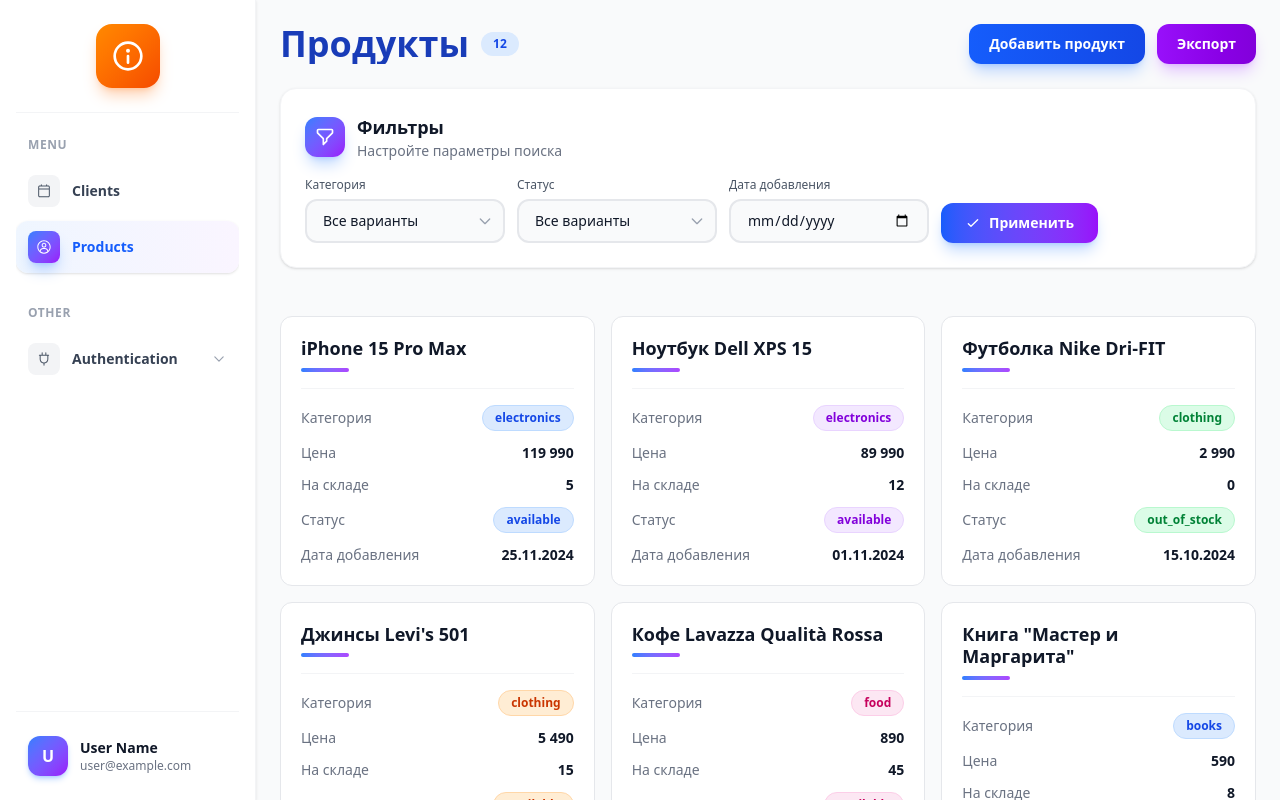
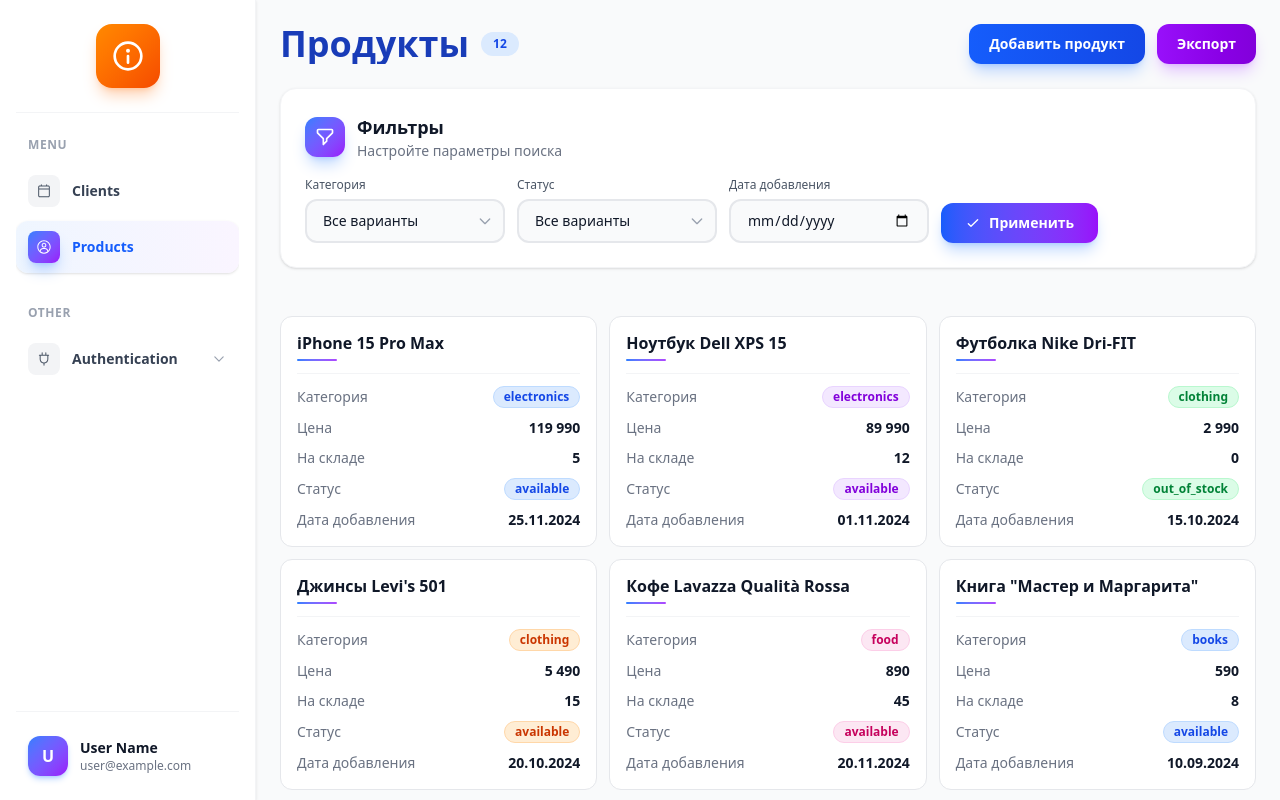
Before and after one commit to mestoevinal/textile-from-turkey, a React (Vite) app: page /products in a window 1280 px wide. Shown: the top 800 px of the page. Built offline with nearby package versions, Linux system fonts and the light colour scheme.

Commit message:
redesign card

```diff
--- a/src/pages/CardList.tsx
+++ b/src/pages/CardList.tsx
@@ -5,47 +5,32 @@
   data: Record<string, unknown>[]
   fields: Field[]
 }
-
 export function CardList({ data, fields }: CardListProps) {
   const visibleFields = fields.filter(f => f.visible);
-
-  // Сортируем поля по order
   const sortedFields = [...visibleFields].sort((a: any, b: any) => a.order - b.order);
-
-  // Первое поле = заголовок
   const titleField = sortedFields[0];
   const detailFields = sortedFields.slice(1);
 
-  // Функция для форматирования значения в зависимости от типа
   const formatValue = (value: unknown, field: Field): string => {
     if (value === null || value === undefined) return '—';
-
     const strValue = String(value);
 
-    // Форматирование по типу поля
     switch (field.fieldType) {
       case 'date':
-        // Форматируем дату
         return new Date(strValue).toLocaleDateString('ru-RU', {
           day: '2-digit',
           month: '2-digit',
           year: 'numeric'
         });
-
       case 'number':
-        // Форматируем число
         return Number(value).toLocaleString('ru-RU');
-
       case 'select':
-        // Можно добавить бейдж
         return strValue;
-
       default:
         return strValue;
     }
   };
 
-  // Цвета для бейджей (циклически)
   const badgeColors = [
     'bg-blue-100 text-blue-700 border-blue-200',
     'bg-purple-100 text-purple-700 border-purple-200',
@@ -55,27 +40,27 @@
   ];
 
   return (
-    <div className="grid grid-cols-1 md:grid-cols-2 lg:grid-cols-3 gap-4">
+    <div className="grid grid-cols-1 md:grid-cols-2 lg:grid-cols-3 gap-3">
       {data.map((item, idx) => {
         const accentColor = badgeColors[idx % badgeColors.length];
 
         return (
           <div
             key={idx}
-            className="bg-white rounded-xl p-5 border border-gray-200 hover:border-blue-400 hover:shadow-lg transition-all duration-200 active:scale-[0.98] cursor-pointer"
+            className="bg-white rounded-xl p-4 border border-gray-200 hover:border-blue-400 hover:shadow-lg transition-all duration-200 active:scale-[0.98] cursor-pointer"
           >
             {/* Заголовок карточки */}
             {titleField && (
-              <div className="mb-4 pb-4 border-b border-gray-100">
-                <h3 className="text-lg font-bold text-gray-900 leading-tight mb-2">
+              <div className="mb-3 pb-3 border-b border-gray-100">
+                <h3 className="text-base font-bold text-gray-900 leading-tight mb-1.5">
                   {formatValue(item[titleField.fieldName], titleField)}
                 </h3>
-                <div className="w-12 h-1 bg-gradient-to-r from-blue-500 to-purple-500 rounded-full"></div>
+                <div className="w-10 h-0.5 bg-gradient-to-r from-blue-500 to-purple-500 rounded-full"></div>
               </div>
             )}
 
             {/* Остальные поля */}
-            <div className="space-y-3">
+            <div className="space-y-2.5">
               {detailFields.map((field) => {
                 const value = formatValue(item[field.fieldName], field);
                 const isSelectField = field.fieldType === 'select';
@@ -90,12 +75,10 @@
                     </span>
 
                     {isSelectField ? (
-                      // Поля типа select отображаем как бейджи
-                      <span className={`px-3 py-1 rounded-full text-xs font-semibold border ${accentColor}`}>
+                      <span className={`px-2.5 py-0.5 rounded-full text-xs font-semibold border ${accentColor}`}>
                         {value}
                       </span>
                     ) : (
-                      // Остальные поля - обычный текст
                       <span className="text-sm font-semibold text-gray-900 text-right break-words">
                         {value}
                       </span>
```
